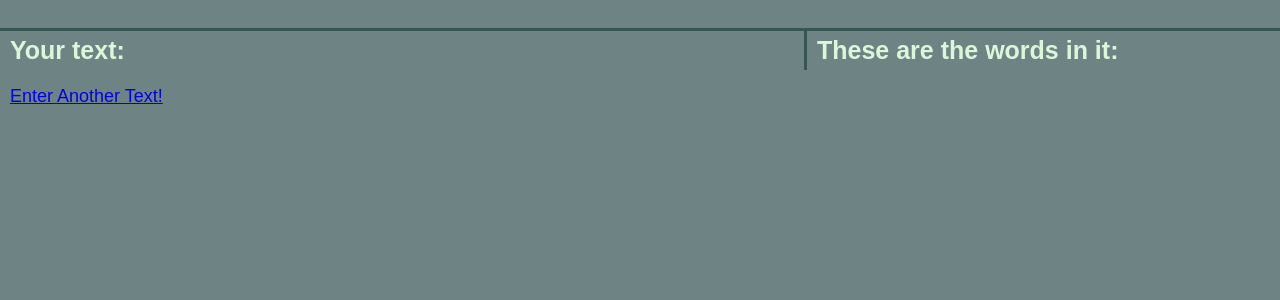
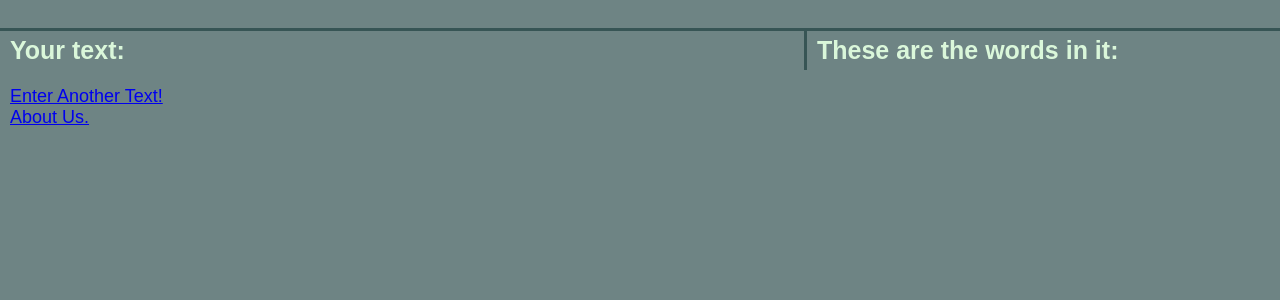
Before and after one commit to gduartemenezes/wordcounter, a Django app: template templates/count.html in a window 1280 px wide; the page is wider, and only the part inside the window is pictured. Shown: the part 213-513 px from the top of that part. Run offline with Django 3.2, Linux system fonts and the light colour scheme; the template is opened without the code that fills it, so the values that code supplies are empty.

```diff
--- a/templates/count.html
+++ b/templates/count.html
@@ -23,6 +23,8 @@
             <p> {{fulltext}} </p>
             <br>
             <a href="{% url 'home' %}">Enter Another Text!</a>
+            <br>
+            <a href="{% url 'about' %}"> About Us.</a>
         </div>
 
         <div class="side-block">
--- a/templates/home.html
+++ b/templates/home.html
@@ -17,6 +17,7 @@
 
         <h1>Word Counter!</h1>
 
+        <a href="{% url 'about' %}"> About Us.</a>
     </div>
 
     <div class="bottom">
--- a/wordcounter/urls.py
+++ b/wordcounter/urls.py
@@ -10,4 +10,5 @@ urlpatterns = [
     path('admin/', admin.site.urls),
     path('', views.home, name = 'home'),
     path('count/', views.count, name ='count'),
+    path('about/', views.about, name = 'about'),
 ] + static(settings.STATIC_URL, document_root=settings.STATIC_ROOT)
--- a/wordcounter/views.py
+++ b/wordcounter/views.py
@@ -29,3 +29,6 @@ def count(request):
     return render(request, 'count.html',
          {'fulltext' : fulltext, 'count' : len(wordcount),
           'sortedwords': sortedwords})
+
+def about(request):
+    return render(request, 'about.html')
```
